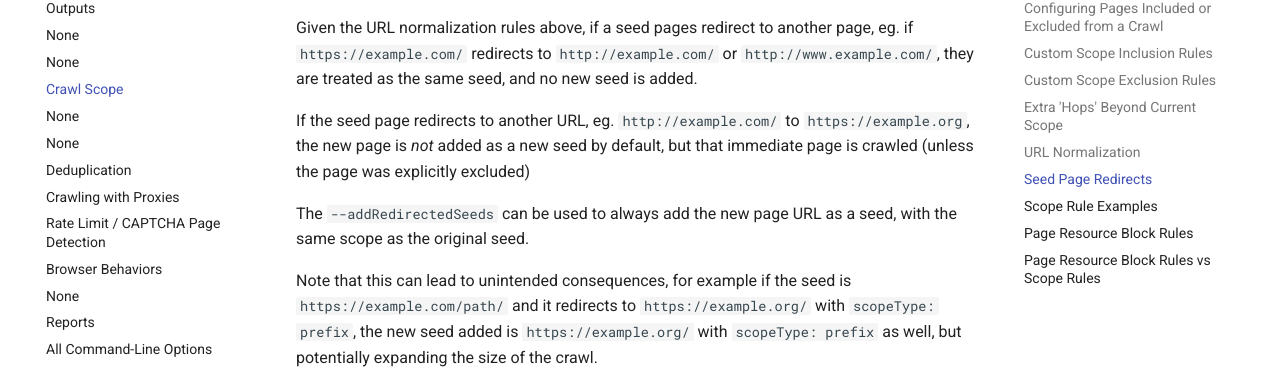
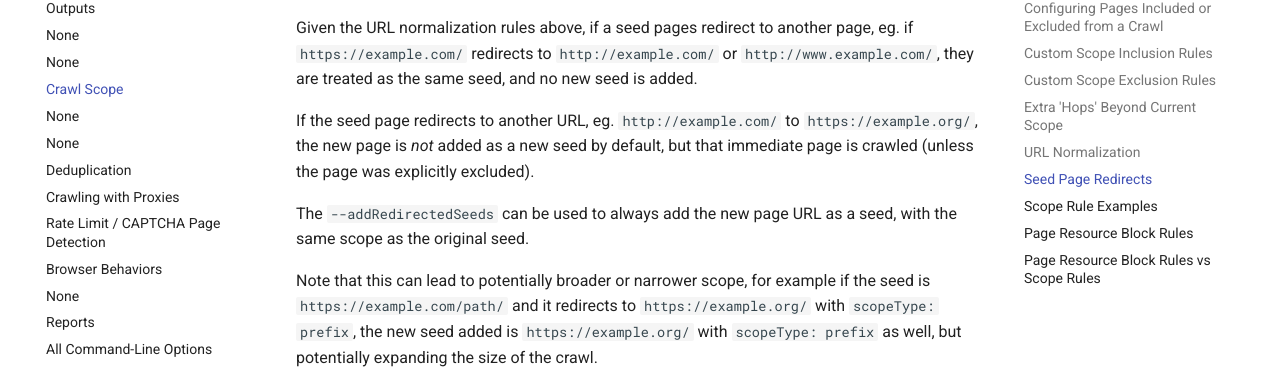
Before and after one commit to webrecorder/browsertrix-crawler, an MkDocs documentation site: the page built from docs/docs/user-guide/crawl-scope.md, in a window 1280 px wide and 900 px high, scrolled down 2047 px. Shown: the part 148-527 px from the top of the window. Built offline with MkDocs 1.6.1 and Material for MkDocs 9.7.7, drawn with Linux system fonts in a browser that asks for light colours; comment, search, counter and statistics services are not loaded.

Commit message:
Apply suggestions from code review
Co-authored-by: Ilya Kreymer <ikreymer@users.noreply.github.com>

```diff
--- a/docs/docs/user-guide/crawl-scope.md
+++ b/docs/docs/user-guide/crawl-scope.md
@@ -60,12 +60,12 @@ are ignored. For example, given a seed with `prefix` scope of `http://example.co
 
 Given the URL normalization rules above, if a seed pages redirect to another page, eg. if `https://example.com/` redirects to `http://example.com/` or `http://www.example.com/`, they are treated as the same seed, and no new seed is added.
 
-If the seed page redirects to another URL, eg. `http://example.com/` to `https://example.org`, the new page is *not*
-added as a new seed by default, but that immediate page is crawled (unless the page was explicitly excluded)
+If the seed page redirects to another URL, eg. `http://example.com/` to `https://example.org/`, the new page is *not*
+added as a new seed by default, but that immediate page is crawled (unless the page was explicitly excluded).
 
 The `--addRedirectedSeeds` can be used to always add the new page URL as a seed, with the same scope as the original seed.
 
-Note that this can lead to unintended consequences, for example if the seed is `https://example.com/path/` and it redirects to `https://example.org/` with `scopeType: prefix`, the new seed added is `https://example.org/` with `scopeType: prefix` as well, but potentially expanding the size of the crawl.
+Note that this can lead to potentially broader or narrower scope, for example if the seed is `https://example.com/path/` and it redirects to `https://example.org/` with `scopeType: prefix`, the new seed added is `https://example.org/` with `scopeType: prefix` as well, but potentially expanding the size of the crawl.
 
 
 !!! note "Previous behavior"
```
